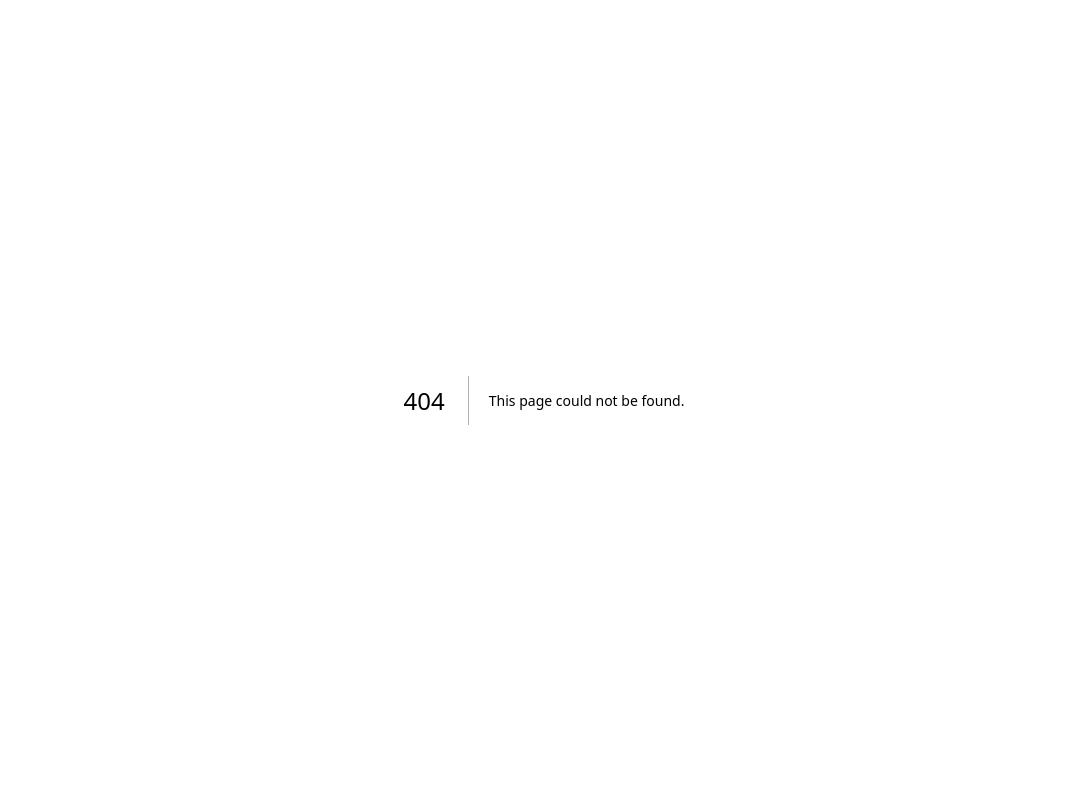
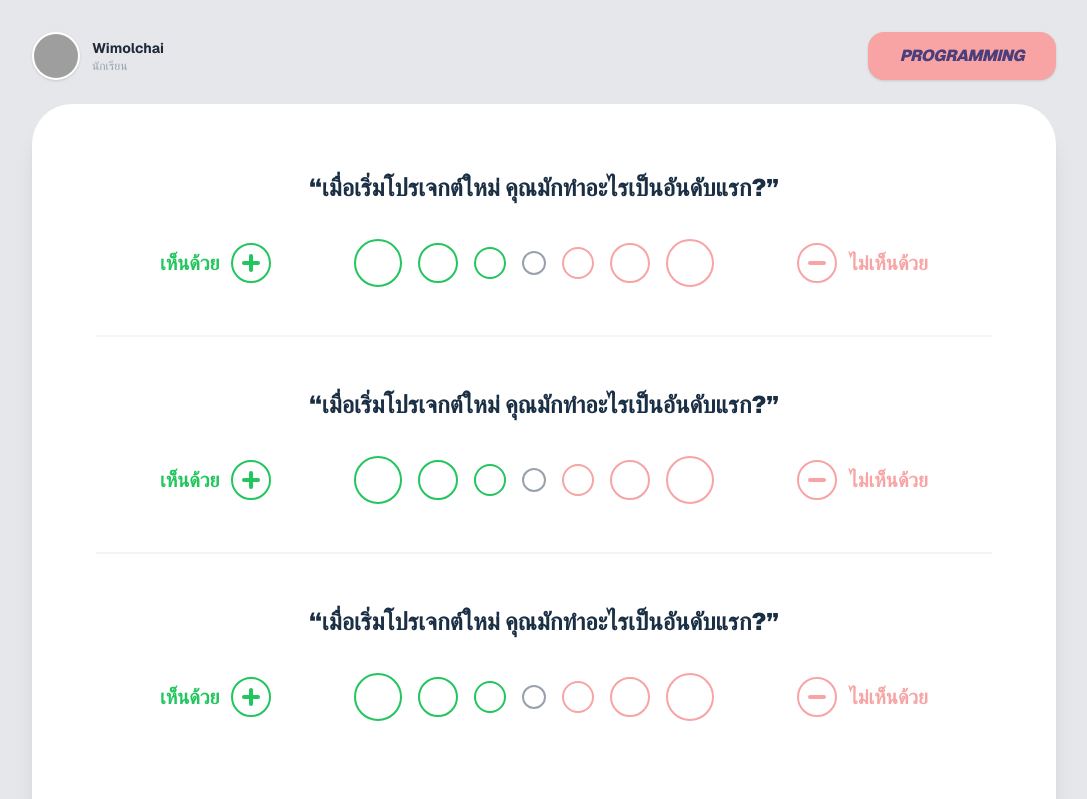
Before and after one commit to Oatto319/FinalProject, a Next.js app: page /question/programming in a window 1280 px wide. Before the commit this address had no page. Shown: the top 799 px of the page, without its empty margins (96-1183 px from the left). Built offline with nearby package versions, Linux system fonts and the light colour scheme; grey boxes are pictures that could not be loaded.

Commit message:
setup question page

```diff
--- /dev/null
+++ b/app/question/programming/page.tsx
@@ -0,0 +1,121 @@
+'use client';
+
+import React, { useState } from 'react';
+import { Plus, Minus } from 'lucide-react';
+
+const ProgrammingQuestionnaire = () => {
+  // ข้อมูลคำถาม (จำลองจากรูปภาพ)
+  const questions = [
+    { id: 1, text: "เมื่อเริ่มโปรเจกต์ใหม่ คุณมักทำอะไรเป็นอันดับแรก?" },
+    { id: 2, text: "เมื่อเริ่มโปรเจกต์ใหม่ คุณมักทำอะไรเป็นอันดับแรก?" },
+    { id: 3, text: "เมื่อเริ่มโปรเจกต์ใหม่ คุณมักทำอะไรเป็นอันดับแรก?" },
+  ];
+
+  // เก็บสถานะการเลือกของแต่ละคำถาม (1-7)
+  const [answers, setAnswers] = useState<Record<number, number>>({});
+
+  const handleSelect = (questionId: number, value: number) => {
+    setAnswers(prev => ({ ...prev, [questionId]: value }));
+  };
+
+  return (
+    <div className="min-h-screen bg-[#E5E7EB] p-4 md:p-8 font-sans flex flex-col items-center">
+      {/* Top Bar - ข้อมูลผู้ใช้ */}
+      <div className="w-full max-w-5xl flex items-center justify-between mb-6">
+        <div className="flex items-center gap-3">
+          <div className="w-12 h-12 rounded-full overflow-hidden border-2 border-white shadow-sm bg-yellow-100">
+            <img
+              src="https://api.dicebear.com/7.x/avataaars/svg?seed=Wimolchai"
+              alt="User"
+              className="w-full h-full"
+            />
+          </div>
+          <div>
+            <h3 className="font-bold text-gray-800 text-sm">Wimolchai</h3>
+            <p className="text-xs text-gray-400">นักเรียน</p>
+          </div>
+        </div>
+
+        {/* ป้ายชื่อวิชาด้านขวา */}
+        <div className="bg-[#F8A4A4] px-8 py-3 rounded-2xl shadow-sm">
+          <h2 className="text-[#4B3E7A] font-black italic tracking-tight uppercase">
+            PROGRAMMING
+          </h2>
+        </div>
+      </div>
+
+      {/* Container สำหรับคำถาม */}
+      <div className="w-full max-w-5xl bg-white rounded-[40px] shadow-xl p-8 md:p-16 flex flex-col gap-12 border-b-8 border-gray-300">
+        {questions.map((q, idx) => (
+          <div key={q.id} className="flex flex-col items-center gap-8">
+            {/* ข้อความคำถาม */}
+            <h3 className="text-[#1A2E44] text-xl md:text-2xl font-black text-center leading-relaxed">
+              “{q.text}”
+            </h3>
+
+            {/* ส่วนตัวเลือก Scale */}
+            <div className="w-full flex items-center justify-between max-w-3xl">
+              {/* ฝั่งเห็นด้วย */}
+              <div className="flex items-center gap-3">
+                <span className="text-[#22C55E] font-black text-lg md:text-xl">เห็นด้วย</span>
+                <div className="w-10 h-10 rounded-full border-2 border-[#22C55E] flex items-center justify-center text-[#22C55E] bg-white">
+                  <Plus size={24} strokeWidth={4} />
+                </div>
+              </div>
+
+              {/* วงกลมตัวเลือก (Scale) */}
+              <div className="flex items-center gap-2 md:gap-4 flex-1 justify-center px-4">
+                {[1, 2, 3, 4, 5, 6, 7].map((val) => {
+                  const isSelected = answers[q.id] === val;
+                  // ขนาดของวงกลมจะเล็กลงเมื่อเข้าใกล้ตรงกลาง
+                  const sizeClass = val === 4 ? 'w-6 h-6' :
+                                   (val === 3 || val === 5) ? 'w-8 h-8' :
+                                   (val === 2 || val === 6) ? 'w-10 h-10' : 'w-12 h-12';
+
+                  // สีของขอบวงกลม
+                  const borderColor = val < 4 ? 'border-[#22C55E]' :
+                                    val > 4 ? 'border-[#F8A4A4]' : 'border-gray-400';
+
+                  return (
+                    <button
+                      key={val}
+                      onClick={() => handleSelect(q.id, val)}
+                      className={`
+                        ${sizeClass} rounded-full border-2 transition-all duration-200
+                        ${borderColor}
+                        ${isSelected ? (val < 4 ? 'bg-[#22C55E]' : val > 4 ? 'bg-[#F8A4A4]' : 'bg-gray-400') : 'bg-transparent'}
+                        hover:scale-110
+                      `}
+                    />
+                  );
+                })}
+              </div>
+
+              {/* ฝั่งไม่เห็นด้วย */}
+              <div className="flex items-center gap-3">
+                <div className="w-10 h-10 rounded-full border-2 border-[#F8A4A4] flex items-center justify-center text-[#F8A4A4] bg-white">
+                  <Minus size={24} strokeWidth={4} />
+                </div>
+                <span className="text-[#F8A4A4] font-black text-lg md:text-xl whitespace-nowrap">ไม่เห็นด้วย</span>
+              </div>
+            </div>
+
+            {/* เส้นคั่นระหว่างข้อ */}
+            {idx !== questions.length - 1 && (
+              <div className="w-full h-[2px] bg-gray-100 mt-4" />
+            )}
+          </div>
+        ))}
+
+        {/* ปุ่มยืนยัน */}
+        <div className="flex justify-center mt-8">
+           <button className="bg-[#4B3E7A] text-white px-12 py-4 rounded-2xl font-black text-xl hover:bg-[#3b3161] transition-colors shadow-lg">
+             ถัดไป
+           </button>
+        </div>
+      </div>
+    </div>
+  );
+};
+
+export default ProgrammingQuestionnaire;
```
